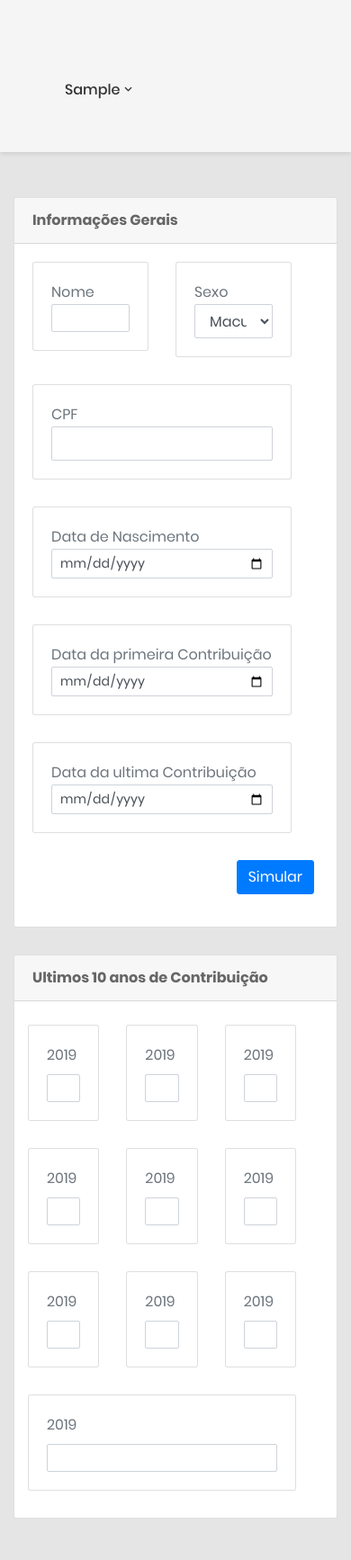
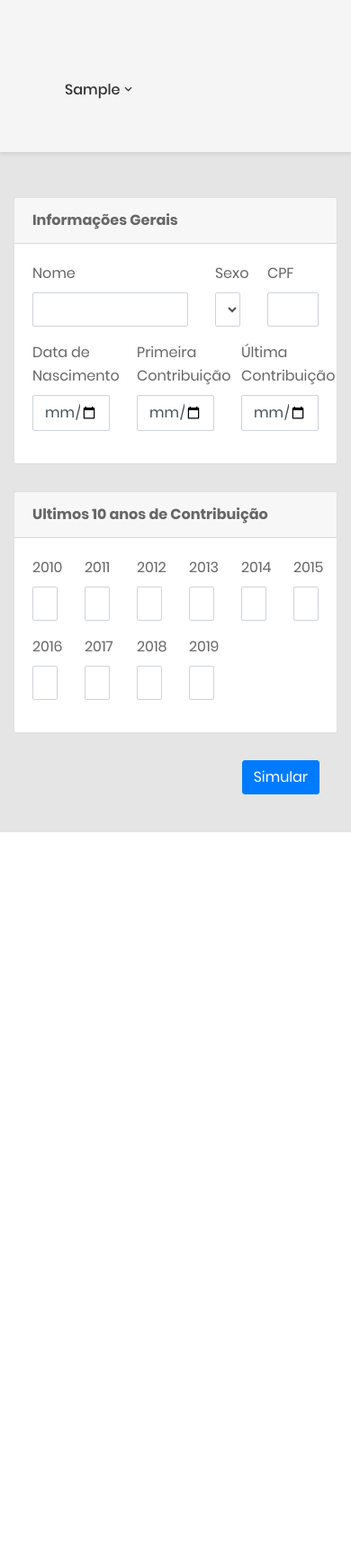
Before and after one commit to GeovRodri/BSI_Simulador-de-Previdencia, a Django app: page / in a window 390 px wide. Shown: the part 89-1823 px from the top of the page at 90% size. After the commit the page ends 1014 px from the top, so only its background shows below. Run offline with Django 3.2, Linux system fonts and the light colour scheme; the visitor is signed in with stand-in values (Sample User, id 1); some libraries are stand-ins or nearby versions.

Commit message:
Alterando responsivo

```diff
--- a/website/templates/index.html
+++ b/website/templates/index.html
@@ -1,65 +1,59 @@
 {% extends "base.html" %}
 
 {% block content %}
+    {% if form.errors %}
+        <div class="alert alert-danger" role="alert">
+            Preencha os dados corretamente!
+            <div style="padding-left: inherit;">{{ form.errors }}</div>
+        </div>
+    {% endif %}
+
+    <form method="POST" id="form">
+        {% csrf_token %}
+
         <div class="card">
             <div class="card-header">
                 <strong class="card-title">Informações Gerais</strong>
             </div>
             <div class="card-body">
                 <div class="au-card-inner">
-            {% if form.errors %}
-                <div class="alert alert-danger" role="alert">
-                    Preencha os dados corretamente! <div style="padding-left: inherit;">{{ form.errors }}</div>
+                    <div class="row">
+                        <div class="form-group col-7">
+                            <label class="control-label">Nome</label>
+                            <input type="text" name="nome" required class="form-control">
                         </div>
-                {% endif %}
 
-                <form method="POST" class="row" id="form">
-                    {% csrf_token %}
 
-                  <div class="row container-fluid">
-                    <div class="col">
-                      <section class="card">
-                        <div class="card-body text-secondary">Nome<input type="text" name="nome" required class="input-sm form-control-sm form-control"></div>
-                      </section>
-                    </div>
-                    <div class="col">
-                      <section class="card">
-                        <div class="card-body text-secondary" required>Sexo
+                        <div class="form-group col-2">
+                            <label class="control-label">Sexo</label>
                             <select name="sexo" class="form-control">
                                 <option value="masculino">Maculino</option>
                                 <option value="feminino">Feminino</option>
                             </select>
                         </div>
-                      </section>
-                    </div>
-                    <div class="col">
-                      <section class="card">
-                        <div class="card-body text-secondary">CPF<input class="form-control cpf" maxlength=11 type="text"/></div>
-                      </section>
+
+                        <div class="form-group col-3">
+                            <label class="control-label">CPF</label>
+                            <input class="form-control cpf" maxlength=11 type="text"/>
                         </div>
                     </div>
-                  <div class="row container-fluid">
-                    <div class="col">
-                      <section class="card">
-                        <div class="card-body text-secondary">Data de Nascimento<input type="date" name="nascimento" required class="input-sm form-control-sm form-control"></div>
-                      </section>
+
+                    <div class="row">
+                        <div class="form-group col-4">
+                            <label class="control-label">Data de Nascimento</label>
+                            <input type="date" name="nascimento" required class="form-control">
                         </div>
-                    <div class="col">
-                      <section class="card">
-                        <div class="card-body text-secondary">Data da primeira Contribuição<input type="date" name="primeira-contribuição" required class="input-sm form-control-sm form-control"></div>
-                      </section>
+
+                        <div class="form-group col-4">
+                            <label class="control-label">Primeira Contribuição</label>
+                            <input type="date" name="primeira-contribuição" required class="form-control">
                         </div>
-                    <div class="col">
-                      <section class="card">
-                        <div class="card-body text-secondary">Data da ultima Contribuição<input type="date" name="ultima-contribuição" required class="input-sm form-control-sm form-control"></div>
-                      </section>
+
+                        <div class="form-group col-4">
+                            <label class="control-label">Última Contribuição</label>
+                            <input type="date" name="ultima-contribuição" required class="form-control">
                         </div>
                     </div>
-                    <div class="form-row form-group col-md-12 justify-content-end">
-                        {% comment %}<button class="btn btn-primary" type="button" onclick="preencherValores()">Avançar</button>{% endcomment %}
-                        <button class="btn btn-primary" type="submit">Simular</button>
-                    </div>
-                </form>
                 </div>
             </div>
         </div>
@@ -67,126 +61,72 @@
         <div class="card">
             <div class="card-header">
                 <strong class="card-title">Ultimos 10 anos de Contribuição</strong>
-        </div><br>
-        <div class="row container-fluid">
-          <div class="col">
-            <section class="card">
-              <div class="card-body text-secondary">
-                <label>2019</label>
-                <input type="number" name="ano1" class="input-sm form-control-sm form-control">
             </div>
-            </section>
+
+            <div class="card-body">
+                <div class="au-card-inner">
+                    <div class="row">
+                        <div class="form-group col-2">
+                            <label class="control-label">2010</label>
+                            <input type="text" name="ano1" required class="form-control">
                         </div>
-          <div class="col">
-            <section class="card">
-              <div class="card-body text-secondary">
-                <label>2019</label>
-                <input type="number" name="ano2" class="input-sm form-control-sm form-control">
+
+                        <div class="form-group col-2">
+                            <label class="control-label">2011</label>
+                            <input type="text" name="ano2" required class="form-control">
                         </div>
-            </section>
+
+                        <div class="form-group col-2">
+                            <label class="control-label">2012</label>
+                            <input type="text" name="ano3" required class="form-control">
                         </div>
-          <div class="col">
-            <section class="card">
-              <div class="card-body text-secondary">
-                <label>2019</label>
-                <input type="number" name="ano3" class="input-sm form-control-sm form-control">
+
+                        <div class="form-group col-2">
+                            <label class="control-label">2013</label>
+                            <input type="text" name="ano4" required class="form-control">
                         </div>
-            </section>
+
+                        <div class="form-group col-2">
+                            <label class="control-label">2014</label>
+                            <input type="text" name="ano5" required class="form-control">
                         </div>
-          <div class="col">
-            <section class="card">
-              <div class="card-body text-secondary">
-                <label>2019</label>
-                <input type="number" name="ano4" class="input-sm form-control-sm form-control">
+
+                        <div class="form-group col-2">
+                            <label class="control-label">2015</label>
+                            <input type="text" name="ano6" required class="form-control">
                         </div>
-            </section>
+
+                        <div class="form-group col-2">
+                            <label class="control-label">2016</label>
+                            <input type="text" name="ano7" required class="form-control">
                         </div>
-          <div class="col">
-            <section class="card">
-              <div class="card-body text-secondary">
-                <label>2019</label>
-                <input type="number" name="ano5" class="input-sm form-control-sm form-control">
+
+                        <div class="form-group col-2">
+                            <label class="control-label">2017</label>
+                            <input type="text" name="ano8" required class="form-control">
                         </div>
-            </section>
+
+                        <div class="form-group col-2">
+                            <label class="control-label">2018</label>
+                            <input type="text" name="ano9" required class="form-control">
                         </div>
-          <div class="col">
-            <section class="card">
-              <div class="card-body text-secondary">
-                <label>2019</label>
-                <input type="number" name="ano6" class="input-sm form-control-sm form-control">
+
+                        <div class="form-group col-2">
+                            <label class="control-label">2019</label>
+                            <input type="text" name="ano10" required class="form-control">
                         </div>
-            </section>
                     </div>
-                <div class="col">
-            <section class="card">
-              <div class="card-body text-secondary">
-                <label>2019</label>
-                <input type="number" name="ano7" class="input-sm form-control-sm form-control">
-              </div>
-            </section>
-          </div>
-                <div class="col">
-            <section class="card">
-              <div class="card-body text-secondary">
-                <label>2019</label>
-                <input type="number" name="ano8" class="input-sm form-control-sm form-control">
-              </div>
-            </section>
-          </div>
-                <div class="col">
-            <section class="card">
-              <div class="card-body text-secondary">
-                <label>2019</label>
-                <input type="number" name="ano9" class="input-sm form-control-sm form-control">
-              </div>
-            </section>
-          </div>
-                <div class="col">
-            <section class="card">
-              <div class="card-body text-secondary">
-                <label>2019</label>
-                <input type="number" name="ano10" class="input-sm form-control-sm form-control">
-              </div>
-            </section>
                 </div>
             </div>
         </div>
 
-
+        <div class="form-row form-group col-md-12 justify-content-end">
+            <button class="btn btn-primary" type="submit">Simular</button>
+        </div>
+    </form>
 {% endblock content %}
 
 {% block scripts %}
-    <script>
-        function gerarCampo(i) {
-            return '     <div class="col-2">' +
-                   '         <label for="ano' + i + '" style="text-align: left;" class="control-label">Valor Ano ' + i + '</label>' +
-                   '         <input id="ano' + i + '" type="number" class="form-control">' +
-                   '     </div>'
-        }
-
-        function preencherValores() {
-            var html = '<div class="col-12">';
-
-            for (var i=1; i <= 10; i++) {
-                html += " " + gerarCampo(i);
-            }
-
-            html += '</div>';
-
-              swal.fire({
-                  title: 'Preencha os valores contribuidos em cada ano:',
-                  width: 1000,
-                  html: html,
-                  preConfirm: function () {
-                      return [
-                          document.getElementById('swal-input1').value,
-                          document.getElementById('swal-input2').value
-                      ]
-                  }
-            });
-        }
-    </script>
-
     {% if error_message %}
         <script type="text/javascript">
             swal.fire({
```
Lines whose indentation alone changed are shown as unchanged.
